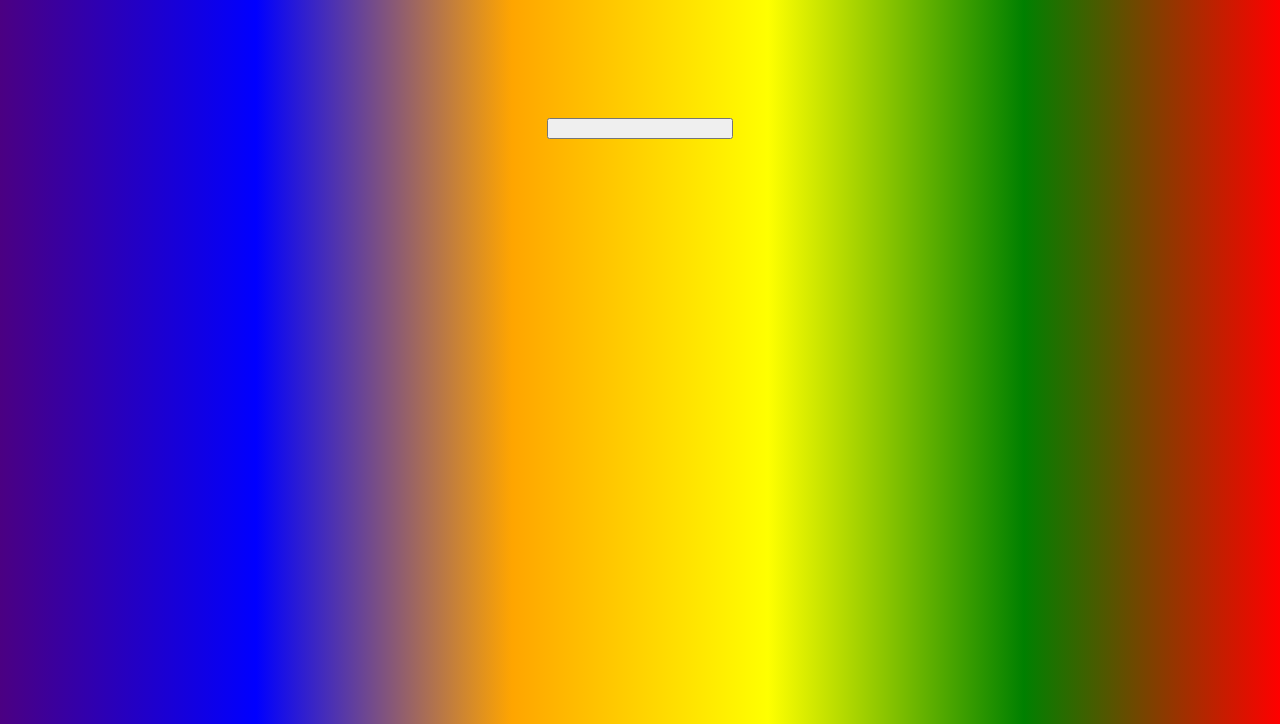
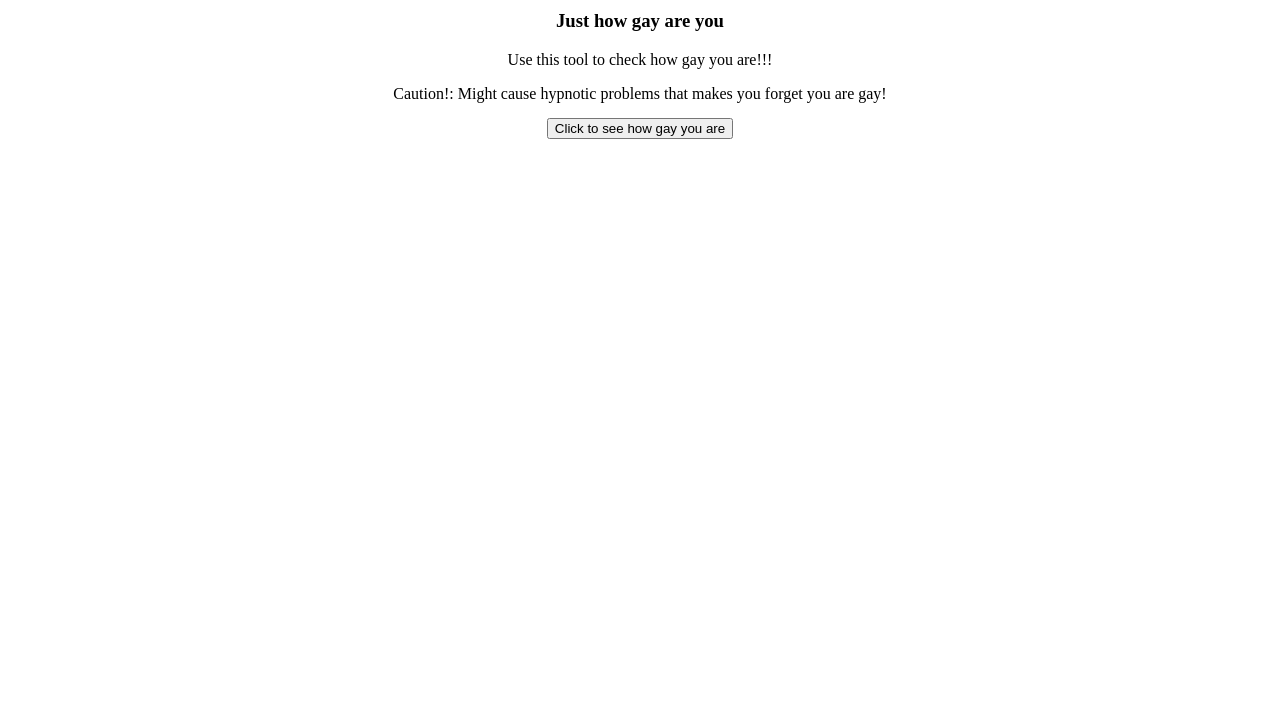
Before and after one commit to jon101-cyg/whyareugay, a plain HTML site: page index.html in a window 1280 px wide. Shown: the part 76-800 px from the top of the page. Drawn offline with Linux system fonts and the light colour scheme.

Commit message:
Update index.html Removed Background (Rainbow2)

```diff
--- a/index.html
+++ b/index.html
@@ -6,7 +6,7 @@
 
 </head>
 
-<body style="text-align: center; background: linear-gradient(to left, #FF0000, #008000, #FFFF00, #FFA500, #0000FF, #4B0082); -webkit-background-clip: text; -webkit-text-fill-color: transparent">
+<body style="text-align: center">
 
         <h1 style="color: orange; border: solid black">Welcome to the Gay Unions</h1>
 
```
